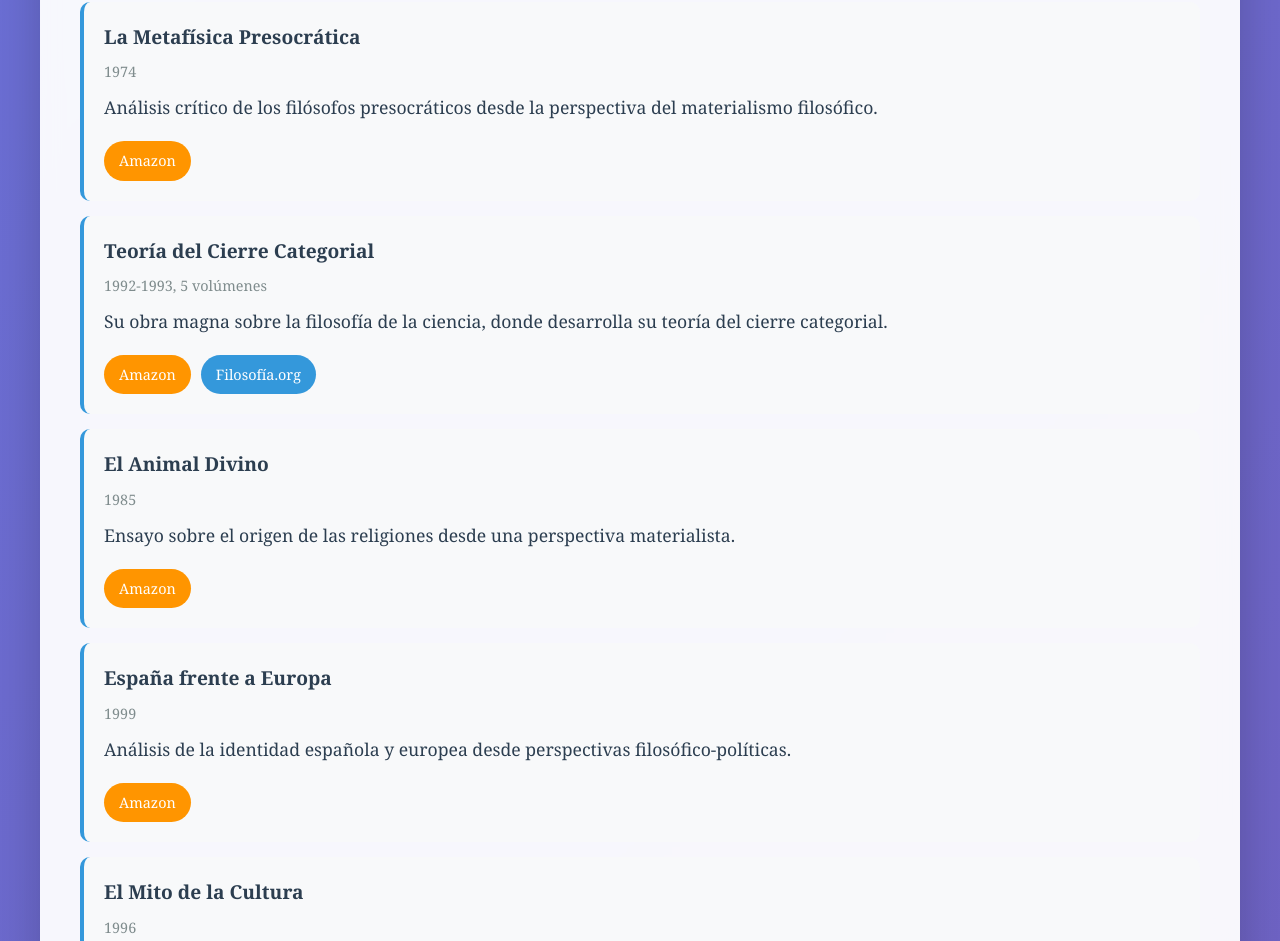
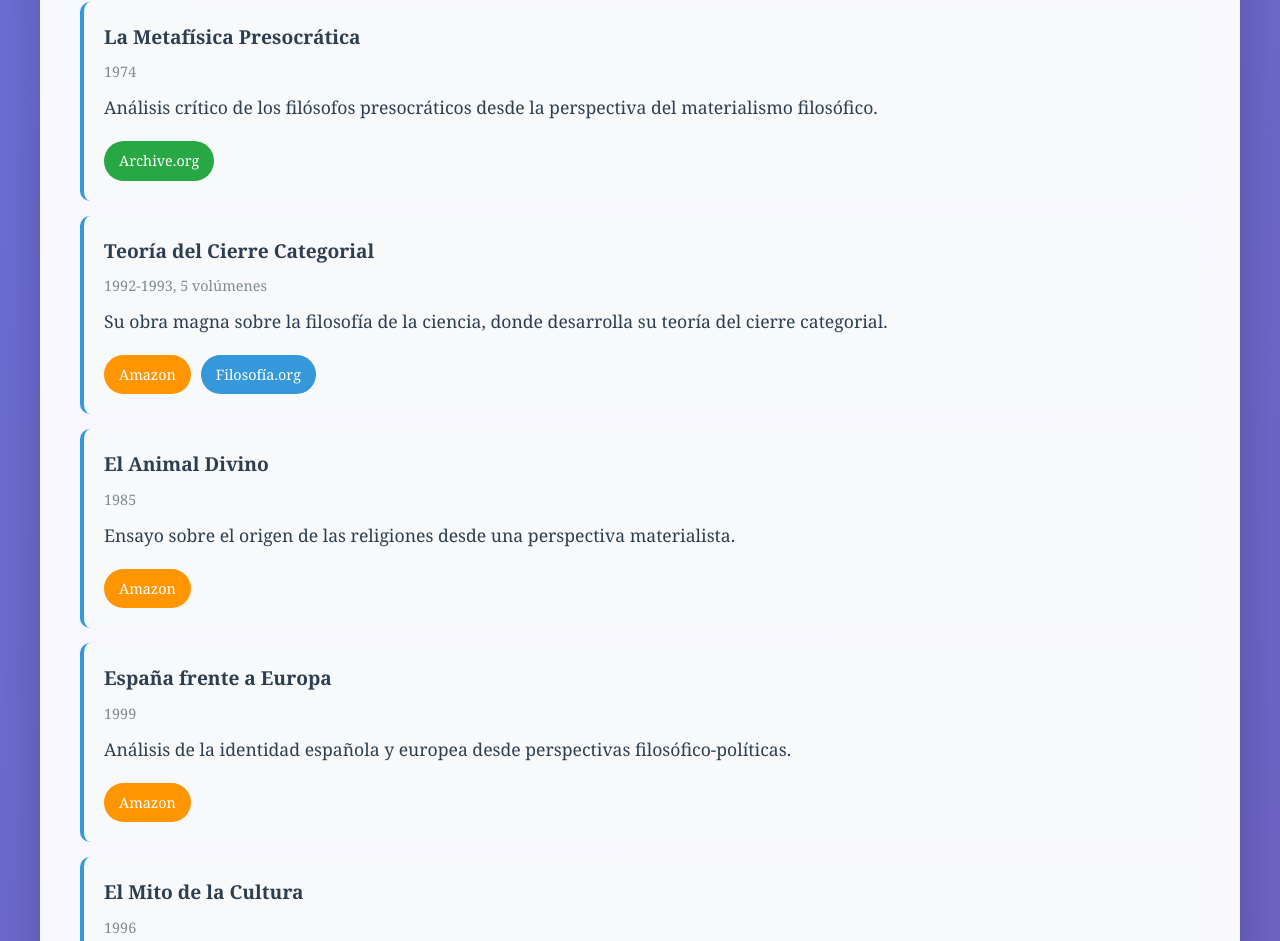
Before and after one commit to jmlucas68/bueno, a plain HTML site: page index.html in a window 1280 px wide. Shown: the part 3078-4019 px from the top of the page. Drawn offline with Linux system fonts and the light colour scheme.

Commit message:
Fix: Actualizado el enlace a 'La Metafísica Presocrática'

```diff
--- a/index.html
+++ b/index.html
@@ -569,7 +569,7 @@
                         <div class="obra-year">1974</div>
                         <p>Análisis crítico de los filósofos presocráticos desde la perspectiva del materialismo filosófico.</p>
                         <div class="enlaces">
-                            <a href="https://www.amazon.es/metaf%C3%ADsica-presocr%C3%A1tica-Gustavo-Bueno/dp/8430911103" class="enlace amazon" target="_blank">Amazon</a>
+                            <a href="https://archive.org/details/68941228BuenoGustavoLaMetafisicaPresocratica" class="enlace archive" target="_blank">Archive.org</a>
                         </div>
                     </li>
 
```
Also changed, not shown: commit_message.txt.
